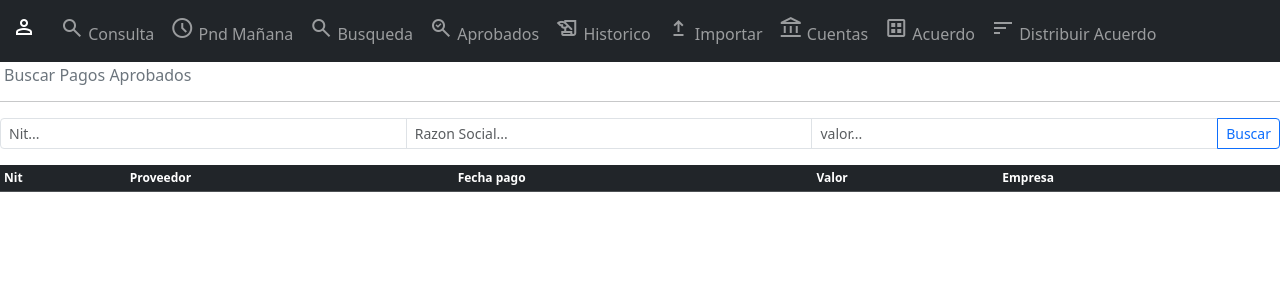
After one commit to danielvillamorales/programacion_pagos, a Django app: page /busqueda/ in a window 1280 px wide. The commit adds this page. Shown: the top 300 px of the page. Run offline with Django 4.2, Linux system fonts and the light colour scheme; lists and menus that the app fills with data are empty.

Commit message:
busqueda de pagos aprobados

```diff
--- a/programacion_pagos/programacion_pagos/urls.py
+++ b/programacion_pagos/programacion_pagos/urls.py
@@ -13,34 +13,68 @@ Including another URLconf
     1. Import the include() function: from django.urls import include, path
     2. Add a URL to urlpatterns:  path('blog/', include('blog.urls'))
 """
+
 from django.contrib import admin
+from django.contrib.auth.views import LoginView, LogoutView
 from django.urls import path
-from django.contrib.auth.views import LoginView,LogoutView
-from programaciones.views import importar,rechazar_acuerdo,aprobar_unico, consulta,aprobar_acuerdo, pendientes_acuerdo,aprobar,totales_ano,totales_mes,detalle_acuerdo, rechazar, aprobar_todo, pendientes, borrar_pendientes, historico, pagos_aprobados,pendientes_next,agregar_cuenta,inactivar_cuenta,cuentas
+from programaciones.views import (
+    agregar_cuenta,
+    aprobar,
+    aprobar_acuerdo,
+    aprobar_todo,
+    aprobar_unico,
+    borrar_pendientes,
+    busqueda,
+    consulta,
+    cuentas,
+    detalle_acuerdo,
+    historico,
+    importar,
+    inactivar_cuenta,
+    pagos_aprobados,
+    pendientes,
+    pendientes_acuerdo,
+    pendientes_next,
+    rechazar,
+    rechazar_acuerdo,
+    totales_ano,
+    totales_mes,
+)
 
 urlpatterns = [
-    path('admin/', admin.site.urls),
-    path('accounts/login/',LoginView.as_view(template_name='login.html'),name="login"),
-    path('',LoginView.as_view(template_name='login.html'),name="login"),
-    path('accounts/logout/',LogoutView.as_view(template_name='logout.html'),name="logout"),
-    path('importar/',importar,name="importar"),
-    path('consulta/',consulta,name="consulta"),
-    path('aprobar/<int:id>',aprobar,name="aprobar"),
-    path('rechazar/<int:id>',rechazar,name="rechazar"),
-    path('aprobar_todo/',aprobar_todo,name="aprobar_todo"),
-    path('pendientes/',pendientes,name="pendientes"),
-    path('borrar_pendientes/',borrar_pendientes,name="borrar_pendientes"),
-    path('historico/',historico,name="historico"),
-    path('pagos_aprobados/',pagos_aprobados,name="pagos_aprobados"),
-    path('pendientes_next', pendientes_next, name="pendientes_next"),
-    path('agregar_cuenta', agregar_cuenta, name="agregar_cuenta"),
-    path('cuentas', cuentas, name="cuentas"),
-    path('inactivar_cuenta/<int:id>', inactivar_cuenta, name="inactivar_cuenta"),
-    path('totales_ano/', totales_ano, name="totales_ano"),
-    path('totales_mes/<int:anio>/<int:mes>/', totales_mes, name="totales_mes"),
-    path('detalle_acuerdo/<int:anio>/<int:mes>/<int:dia>', detalle_acuerdo, name="detalle_acuerdo"),
-    path('aprobar_acuerdo/<int:id>', aprobar_acuerdo, name="aprobar_acuerdo"),
-    path('pendientes_acuerdo/', pendientes_acuerdo, name="pendientes_acuerdo"),
-    path('aprobar_unico/<int:id>', aprobar_unico, name="aprobar_unico"),
-    path('rechazar_acuerdo/<int:id>', rechazar_acuerdo, name="rechazar_acuerdo"),
+    path("admin/", admin.site.urls),
+    path(
+        "accounts/login/", LoginView.as_view(template_name="login.html"), name="login"
+    ),
+    path("", LoginView.as_view(template_name="login.html"), name="login"),
+    path(
+        "accounts/logout/",
+        LogoutView.as_view(template_name="logout.html"),
+        name="logout",
+    ),
+    path("importar/", importar, name="importar"),
+    path("consulta/", consulta, name="consulta"),
+    path("aprobar/<int:id>", aprobar, name="aprobar"),
+    path("rechazar/<int:id>", rechazar, name="rechazar"),
+    path("aprobar_todo/", aprobar_todo, name="aprobar_todo"),
+    path("pendientes/", pendientes, name="pendientes"),
+    path("borrar_pendientes/", borrar_pendientes, name="borrar_pendientes"),
+    path("historico/", historico, name="historico"),
+    path("pagos_aprobados/", pagos_aprobados, name="pagos_aprobados"),
+    path("pendientes_next", pendientes_next, name="pendientes_next"),
+    path("agregar_cuenta", agregar_cuenta, name="agregar_cuenta"),
+    path("cuentas", cuentas, name="cuentas"),
+    path("inactivar_cuenta/<int:id>", inactivar_cuenta, name="inactivar_cuenta"),
+    path("totales_ano/", totales_ano, name="totales_ano"),
+    path("totales_mes/<int:anio>/<int:mes>/", totales_mes, name="totales_mes"),
+    path(
+        "detalle_acuerdo/<int:anio>/<int:mes>/<int:dia>",
+        detalle_acuerdo,
+        name="detalle_acuerdo",
+    ),
+    path("aprobar_acuerdo/<int:id>", aprobar_acuerdo, name="aprobar_acuerdo"),
+    path("pendientes_acuerdo/", pendientes_acuerdo, name="pendientes_acuerdo"),
+    path("aprobar_unico/<int:id>", aprobar_unico, name="aprobar_unico"),
+    path("rechazar_acuerdo/<int:id>", rechazar_acuerdo, name="rechazar_acuerdo"),
+    path("busqueda/", busqueda, name="busqueda"),
 ]
--- /dev/null
+++ b/programacion_pagos/programaciones/templates/busqueda.html
@@ -0,0 +1,43 @@
+{% extends "layout.html" %}
+{% block content %}
+{% load humanize %}
+<div class="col-12">
+    <h6 class="text-secondary m-1">Buscar Pagos Aprobados</h6>
+    <hr>
+    <form method="post">
+        {% csrf_token %}
+        <div class="input-group input-group-sm mb-3">
+            <input type="number" class="form-control" aria-label="Sizing example input"
+                aria-describedby="inputGroup-sizing-sm" name="nit" id="nit" placeholder="Nit...">
+            <input type="text" class="form-control" name="razon" id="razon" placeholder="Razon Social...">
+            <input type="number" class="form-control" name="valor" id="valor" placeholder="valor...">
+            <button class="btn btn-outline-primary" type="submit">Buscar</button>
+        </div>
+    </form>
+</div>
+<div class="col-12">
+    <table class="table table-sm table-striped">
+        <thead class="table-dark">
+            <tr>
+                <th>Nit</th>
+                <th>Proveedor</th>
+                <th>Fecha pago</th>
+                <th>Valor</th>
+                <th>Empresa</th>
+            </tr>
+        </thead>
+        <tbody>
+            {% for pago in pagos %}
+            <tr>
+                <td>{{pago.nit}}</td>
+                <td>{{pago.proveedor}}</td>
+                <td>{{pago.fecha_pago}}</td>
+                <td>{{pago.valor | intcomma}}</td>
+                <td>{{pago.empresa}}</td>
+            </tr>
+            {% endfor%}
+        </tbody>
+    </table>
+</div>
+
+{% endblock %}
--- a/programacion_pagos/programaciones/templates/layout.html
+++ b/programacion_pagos/programaciones/templates/layout.html
@@ -2,16 +2,22 @@
 {% load humanize %}
 <!DOCTYPE html>
 <html lang="es">
+
 <head>
     <meta charset="UTF-8">
     <meta name="viewport" content="width=device-width, initial-scale=1.0">
     <title>Programacion Compras</title>
-    <link href="https://cdn.jsdelivr.net/npm/bootstrap@5.3.2/dist/css/bootstrap.min.css" rel="stylesheet" integrity="sha384-T3c6CoIi6uLrA9TneNEoa7RxnatzjcDSCmG1MXxSR1GAsXEV/Dwwykc2MPK8M2HN" crossorigin="anonymous">
+    <link href="https://cdn.jsdelivr.net/npm/bootstrap@5.3.2/dist/css/bootstrap.min.css" rel="stylesheet"
+        integrity="sha384-T3c6CoIi6uLrA9TneNEoa7RxnatzjcDSCmG1MXxSR1GAsXEV/Dwwykc2MPK8M2HN" crossorigin="anonymous">
     <!--<link rel="stylesheet" href="https://fonts.googleapis.com/css2?family=Material+Symbols+Outlined:opsz,wght,FILL,GRAD@20,200,1,-25" />-->
-    <link rel="stylesheet" href="https://fonts.googleapis.com/css2?family=Material+Symbols+Outlined:opsz,wght,FILL,GRAD@20..48,100..700,0..1,-50..200" />
-    <script src="https://cdn.jsdelivr.net/npm/bootstrap@5.3.2/dist/js/bootstrap.bundle.min.js" integrity="sha384-C6RzsynM9kWDrMNeT87bh95OGNyZPhcTNXj1NW7RuBCsyN/o0jlpcV8Qyq46cDfL" crossorigin="anonymous"></script>
+    <link rel="stylesheet"
+        href="https://fonts.googleapis.com/css2?family=Material+Symbols+Outlined:opsz,wght,FILL,GRAD@20..48,100..700,0..1,-50..200" />
+    <script src="https://cdn.jsdelivr.net/npm/bootstrap@5.3.2/dist/js/bootstrap.bundle.min.js"
+        integrity="sha384-C6RzsynM9kWDrMNeT87bh95OGNyZPhcTNXj1NW7RuBCsyN/o0jlpcV8Qyq46cDfL"
+        crossorigin="anonymous"></script>
     <link rel="stylesheet" href="{% static  'css/estilos.css' %}?17">
 </head>
+
 <body>
     <div class="row">
         <div class="col-12">
@@ -20,7 +26,9 @@
                     <a class="navbar-brand" href="#">
                         <span class="material-symbols-outlined">person</span> {{user.first_name}} {{user.last_name}}
                     </a>
-                    <button class="navbar-toggler" type="button" data-bs-toggle="collapse" data-bs-target="#navbarNavAltMarkup" aria-controls="navbarNavAltMarkup" aria-expanded="false" aria-label="Toggle navigation">
+                    <button class="navbar-toggler" type="button" data-bs-toggle="collapse"
+                        data-bs-target="#navbarNavAltMarkup" aria-controls="navbarNavAltMarkup" aria-expanded="false"
+                        aria-label="Toggle navigation">
                         <span class="navbar-toggler-icon"></span>
                     </button>
                     <div class="collapse navbar-collapse" id="navbarNavAltMarkup">
@@ -37,12 +45,12 @@
                                 </span>
                                 Pnd Mañana
                             </a>
-                           <!-- <a class="nav-link" href="{% url 'pendientes'%}" title="pendientes">
+                            <a class="nav-link" href="{% url 'busqueda'%}" title="busqueda">
                                 <span class="material-symbols-outlined">
-                                    pending_actions
+                                    search
                                 </span>
-                                    Pendientes
-                            </a>-->
+                                Busqueda
+                            </a>
 
                             <a class="nav-link" href="{% url 'pagos_aprobados'%}" title="aprobados">
                                 <span class="material-symbols-outlined active">
@@ -88,9 +96,10 @@
             <div class="row" id="contenido">
                 {% if messages %}
                 {% for message in messages %}
-                <ul >
+                <ul>
                     <li {% if message.tags %}
-                    class="alert alert-{%if message.tags == 'error' %}danger{% else %}{{ message.tags }} {%endif%}  alert-dismissible fade show"{% endif %} role="alert">{{ message }} </li>
+                        class="alert alert-{%if message.tags == 'error' %}danger{% else %}{{ message.tags }} {%endif%}  alert-dismissible fade show"
+                        {% endif %} role="alert">{{ message }} </li>
                 </ul>
                 {% endfor %}
                 {% endif %}
@@ -101,8 +110,9 @@
     </div>
 </body>
 <script type="text/javascript">
-    if ( window.history.replaceState ) {
-        window.history.replaceState( null, null, window.location.href );
+    if (window.history.replaceState) {
+        window.history.replaceState(null, null, window.location.href);
     }
 </script>
+
 </html>
--- a/programacion_pagos/programaciones/views.py
+++ b/programacion_pagos/programaciones/views.py
@@ -730,3 +730,24 @@ def pendientes_acuerdo(request):
         Acuerdos.objects.filter(id__in=lista).update(dia=dia)
         return redirect("detalle_acuerdo", año, mes, dia)
     return render(request, "pendientes_acuerdo.html", {"acuerdos": acuerdos})
+
+
+def busqueda(request):
+    pagos = []
+    if request.method == "POST":
+        valor = request.POST.get("valor")
+        razon = request.POST.get("razon").upper()
+        nit = request.POST.get("nit")
+
+        pagos = Pagos.objects.filter(estado="1").order_by("-fecha_pago")
+        if valor:
+            print("entre a valor")
+            pagos = pagos.filter(valor=valor).order_by("-fecha_pago")
+        if nit:
+            print("entre a nit")
+            pagos = pagos.filter(nit=nit).order_by("-fecha_pago")
+        if razon:
+            print("entre a razon")
+            pagos = pagos.filter(proveedor__icontains=razon).order_by("-fecha_pago")
+
+    return render(request, "busqueda.html", {"pagos": pagos})
```
Lines whose indentation alone changed are shown as unchanged.
